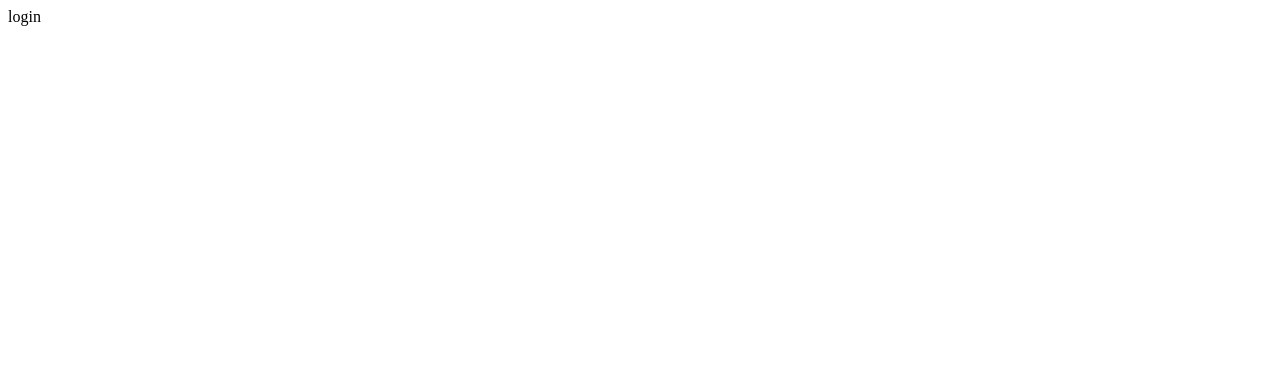
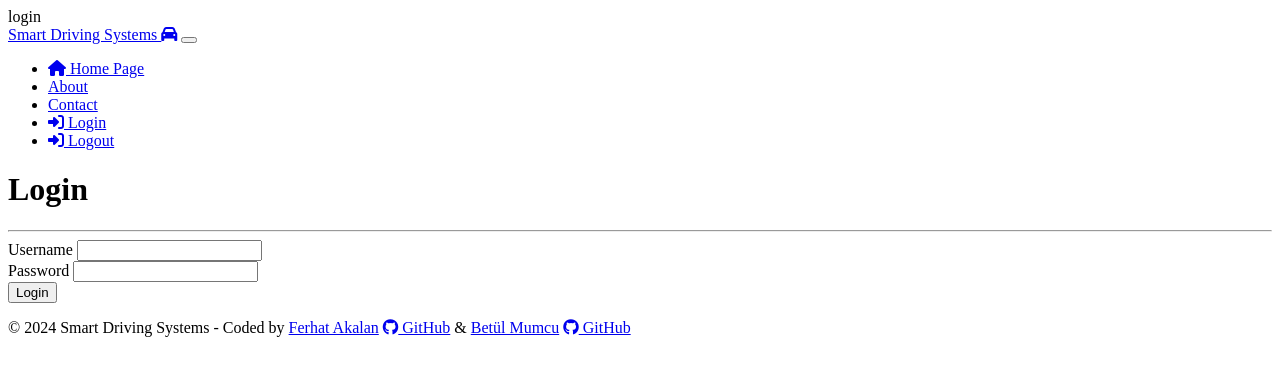
Before and after one commit to FerhatAkalan/SmartDrivingSystems, a Django app: page /account/login in a window 1280 px wide. Before the commit the part shown is almost empty. Shown: the top 376 px of the page. Run offline with Django 4.2, Linux system fonts and the light colour scheme; some libraries are stand-ins or nearby versions.

Commit message:
account-login-procedures

```diff
--- a/account/templates/account/login.html
+++ b/account/templates/account/login.html
@@ -1 +1,129 @@
-login
+login<html lang="en">
+    <head>
+      <meta charset="UTF-8" />
+      <meta http-equiv="X-UA-Compatible" content="IE=edge" />
+      <meta name="viewport" content="width=device-width, initial-scale=1.0" />
+      <title>{% block title %}Smart Driving Systems{% endblock %}</title>
+      <link
+        rel="stylesheet"
+        href="https://cdnjs.cloudflare.com/ajax/libs/font-awesome/6.5.1/css/all.min.css"
+        integrity="sha512-DTOQO9RWCH3ppGqcWaEA1BIZOC6xxalwEsw9c2QQeAIftl+Vegovlnee1c9QX4TctnWMn13TZye+giMm8e2LwA=="
+        crossorigin="anonymous"
+        referrerpolicy="no-referrer"
+      />
+    </head>
+    <body>
+      <!-- Header -->
+      <header>
+        <!-- Navbar -->
+        <nav class="navbar navbar-expand-lg navbar-light bg-light">
+          <div class="container">
+            <a class="navbar-brand" href="#">Smart Driving Systems <i class="fa-solid fa-car"></i></a>
+            <button
+              class="navbar-toggler"
+              type="button"
+              data-toggle="collapse"
+              data-target="#navbarNav"
+              aria-controls="navbarNav"
+              aria-expanded="false"
+              aria-label="Toggle navigation"
+            >
+              <span class="navbar-toggler-icon"></span>
+            </button>
+            <div class="collapse navbar-collapse" id="navbarNav">
+              <ul class="navbar-nav ml-auto">
+                  <li class="nav-item">
+                      <a class="nav-link" href="/"><i class="fas fa-home"></i> Home Page</a>
+                  </li>
+                <li class="nav-item">
+                  <a class="nav-link" href="#">About</a>
+                </li>
+                <li class="nav-item">
+                  <a class="nav-link" href="#">Contact</a>
+                </li>
+                <li class="nav-item">
+                  <a class="nav-link" href="{% url 'user_login'%}"><i class="fas fa-sign-in-alt"></i> Login</a>
+                <li class="nav-item">
+                    <a class="nav-link" href="{% url 'user_logout'%}"><i class="fas fa-sign-in-alt"></i> Logout</a>
+                </li>
+              </ul>
+            </div>
+          </div>
+        </nav>
+      </header>
+
+      <!-- Content -->
+      <div class="content">{% block content %}
+        <div class="container mt-3">
+            <div class="row">
+                <div class="col-12">
+                    <h1>Login</h1>
+                    <hr>
+                    <form method="POST">
+                        {% csrf_token %}
+                        {% if error %}
+                        <div class="alert alert-danger">
+                            {{error}}
+                        </div>
+                        {% endif %}
+                        <div class="mb-3">
+                            <label for="username" class="form-label">Username</label>
+                            <input type="text" name="username" id="username" class="form-control" required>
+                        </div>
+                        <div class="mb-3">
+                            <label for="password" class="form-label">Password</label>
+                            <input type="text" name="password" id="password" class="form-control" required>
+                        </div>
+                        <button type="submit" value="btn btn-primary">Login</button>
+                    </form>
+
+                </hr>
+                </div>
+            </div>
+        </div>
+
+        {% endblock %}</div>
+
+      <!-- Footer -->
+      <footer class="footer mt-auto py-3 bg-light fixed-bottom">
+        <div class="container text-center">
+          <span class="text-muted">
+            © {% now "Y" %} Smart Driving Systems - Coded by
+            <a
+              href="https://www.linkedin.com/in/ferhatakalan"
+              target="_blank"
+              rel="noopener noreferrer"
+              class="text-decoration-none"
+              >Ferhat Akalan</a
+            >
+            <a
+              href="https://github.com/FerhatAkalan"
+              target="_blank"
+              rel="noopener noreferrer"
+              class="text-decoration-none"
+              ><i class="fab fa-github me-1"></i> GitHub</a
+            >
+            &
+            <a
+              href="https://www.linkedin.com/in/betulmumcu"
+              target="_blank"
+              rel="noopener noreferrer"
+              class="text-decoration-none"
+              >Betül Mumcu</a
+            >
+            <a
+              href="https://github.com/betuullm"
+              target="_blank"
+              rel="noopener noreferrer"
+              class="text-decoration-none"
+              ><i class="fab fa-github me-1"></i> GitHub</a
+            >
+          </span>
+        </div>
+      </footer>
+      <!-- Bootstrap JS and dependencies -->
+      <script src="https://code.jquery.com/jquery-3.5.1.slim.min.js"></script>
+      <script src="https://cdn.jsdelivr.net/npm/@popperjs/core@2.5.4/dist/umd/popper.min.js"></script>
+      <script src="https://stackpath.bootstrapcdn.com/bootstrap/4.5.2/js/bootstrap.min.js"></script>
+    </body>
+  </html>
--- a/account/views.py
+++ b/account/views.py
@@ -1,11 +1,24 @@
 from django.shortcuts import redirect, render
+from django.contrib.auth import authenticate, login
 
 # Create your views here.
 def user_login(request):
-    return render(request,"account/login.html")
+    if request.method =="POST":
+        username=request.POST["username"]
+        password=request.POST["password"]
+        user= authenticate(request, username=username,password=password)
+
+        if user is not None:
+            login(request,user)
+            return redirect('upload_file')
+        else:
+            return render(request,"account/login.html",{"error":"username ya da password yanlıs"})
+
+    else:
+        return render(request,"account/login.html")
 
 def user_register(request):
     return render(request,"account/register.html")
 
 def user_logout(request):
-    return redirect("")
+    return redirect('')
--- a/detectionapp/templates/base.html
+++ b/detectionapp/templates/base.html
@@ -43,8 +43,10 @@
                 <a class="nav-link" href="#">Contact</a>
               </li>
               <li class="nav-item">
-                <a class="nav-link" href="#"><i class="fas fa-sign-in-alt"></i> Login</a>
-            </li>
+                <a class="nav-link" href="{% url 'user_login'%}"><i class="fas fa-sign-in-alt"></i> Login</a>
+              <li class="nav-item">
+                  <a class="nav-link" href="{% url 'user_logout'%}"><i class="fas fa-sign-in-alt"></i> Logout</a>
+              </li>
             </ul>
           </div>
         </div>
```
Also changed, not shown: db.sqlite3.
